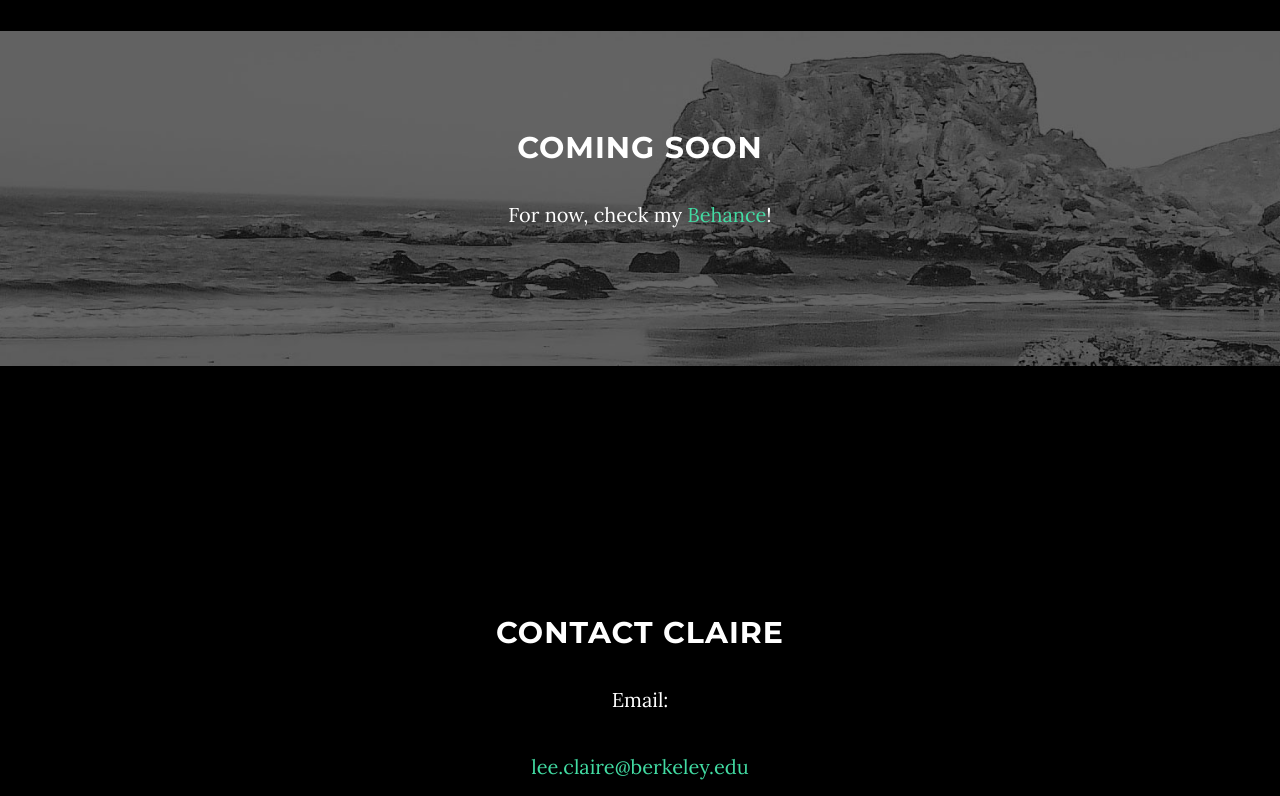
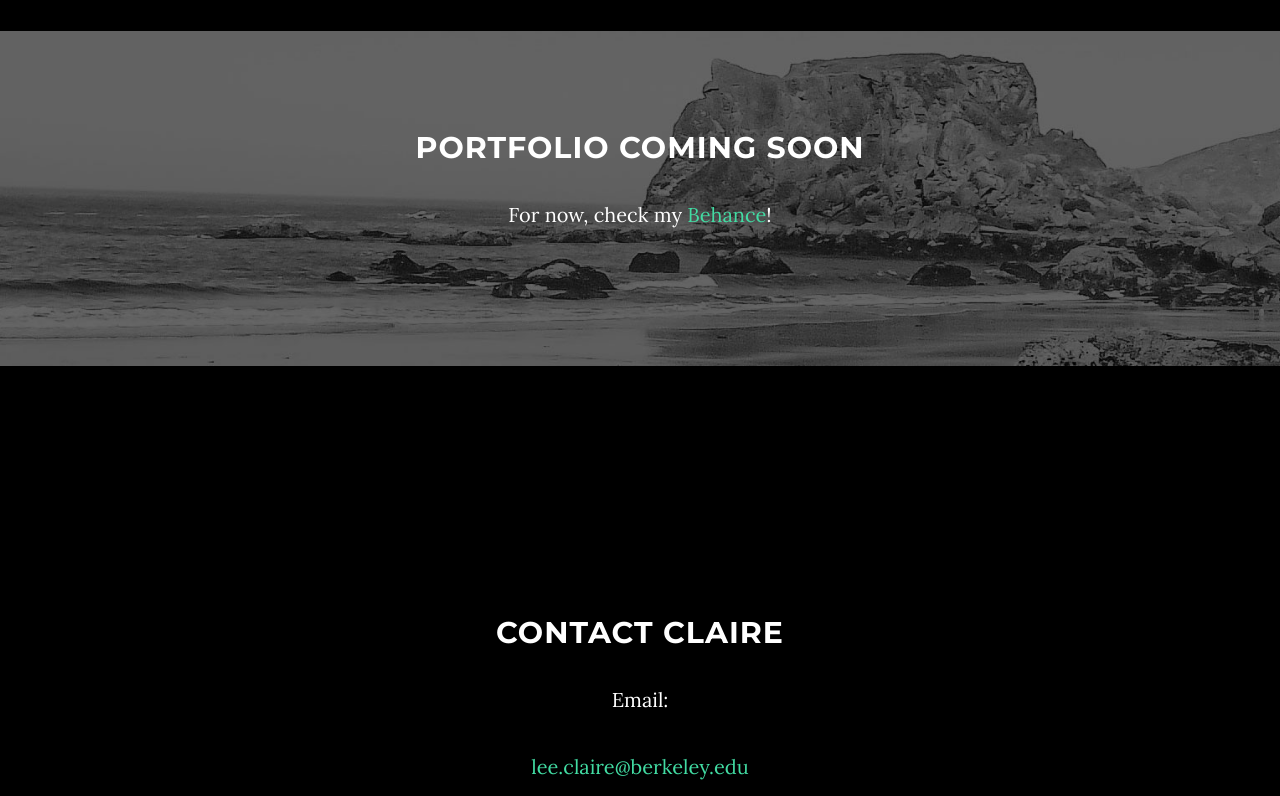
Before and after one commit to clairelee/clairelee.github.io, a plain HTML site: page index.html in a window 1280 px wide. Shown: the part 1500-2296 px from the top of the page. Drawn offline with Linux system fonts and the light colour scheme; some packages are replaced by stand-ins of ours.

Commit message:
Update index.html

```diff
--- a/index.html
+++ b/index.html
@@ -102,7 +102,7 @@
         <div class="download-section">
             <div class="container">
                 <div class="col-lg-8 col-lg-offset-2">
-                    <h2>Coming Soon</h2>
+                    <h2>Portfolio Coming Soon</h2>
                     <p>For now, check my <a href="https://www.behance.net/claaaire">Behance</a>!</p>
                 </div>
             </div>
```
